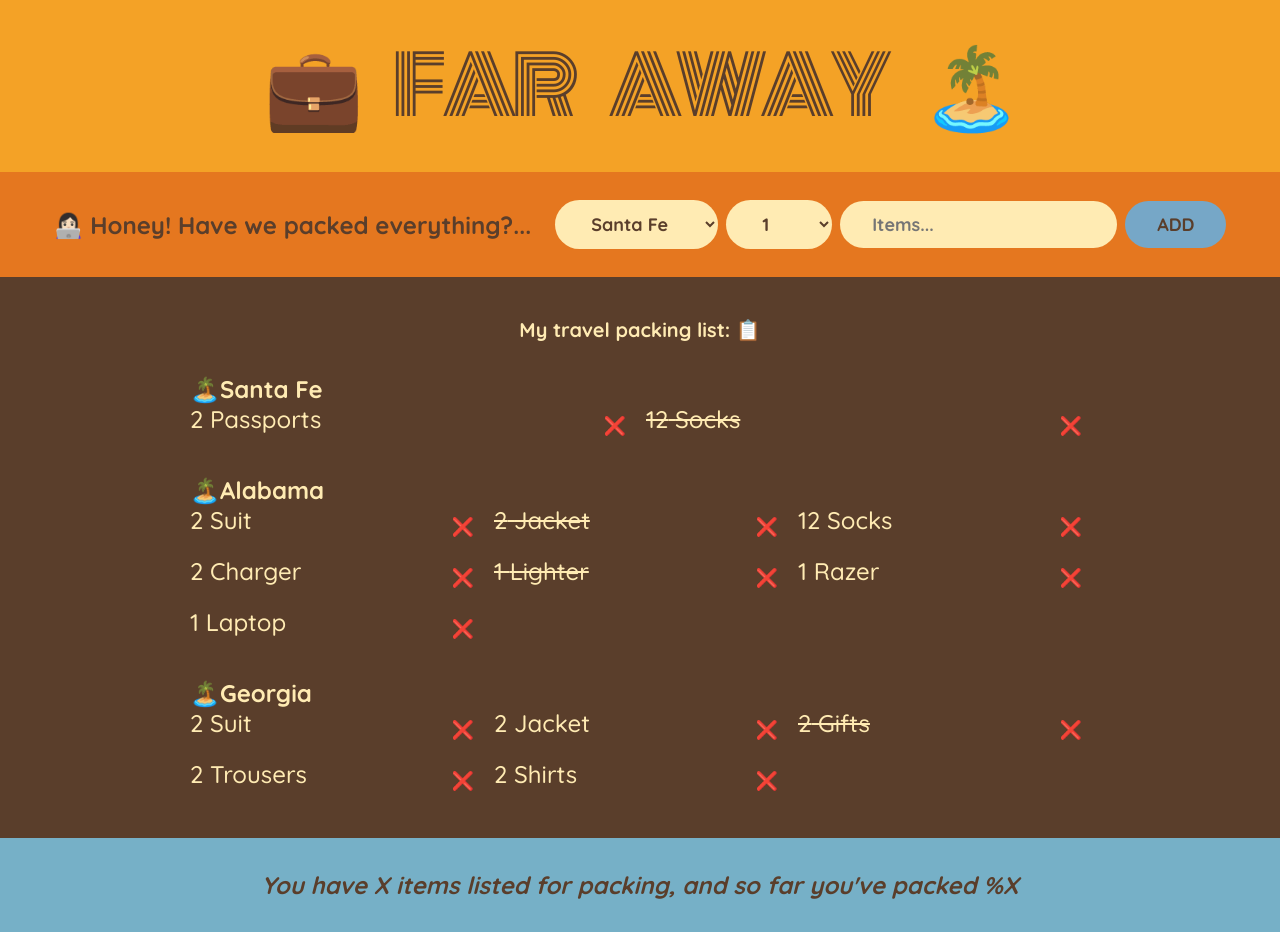
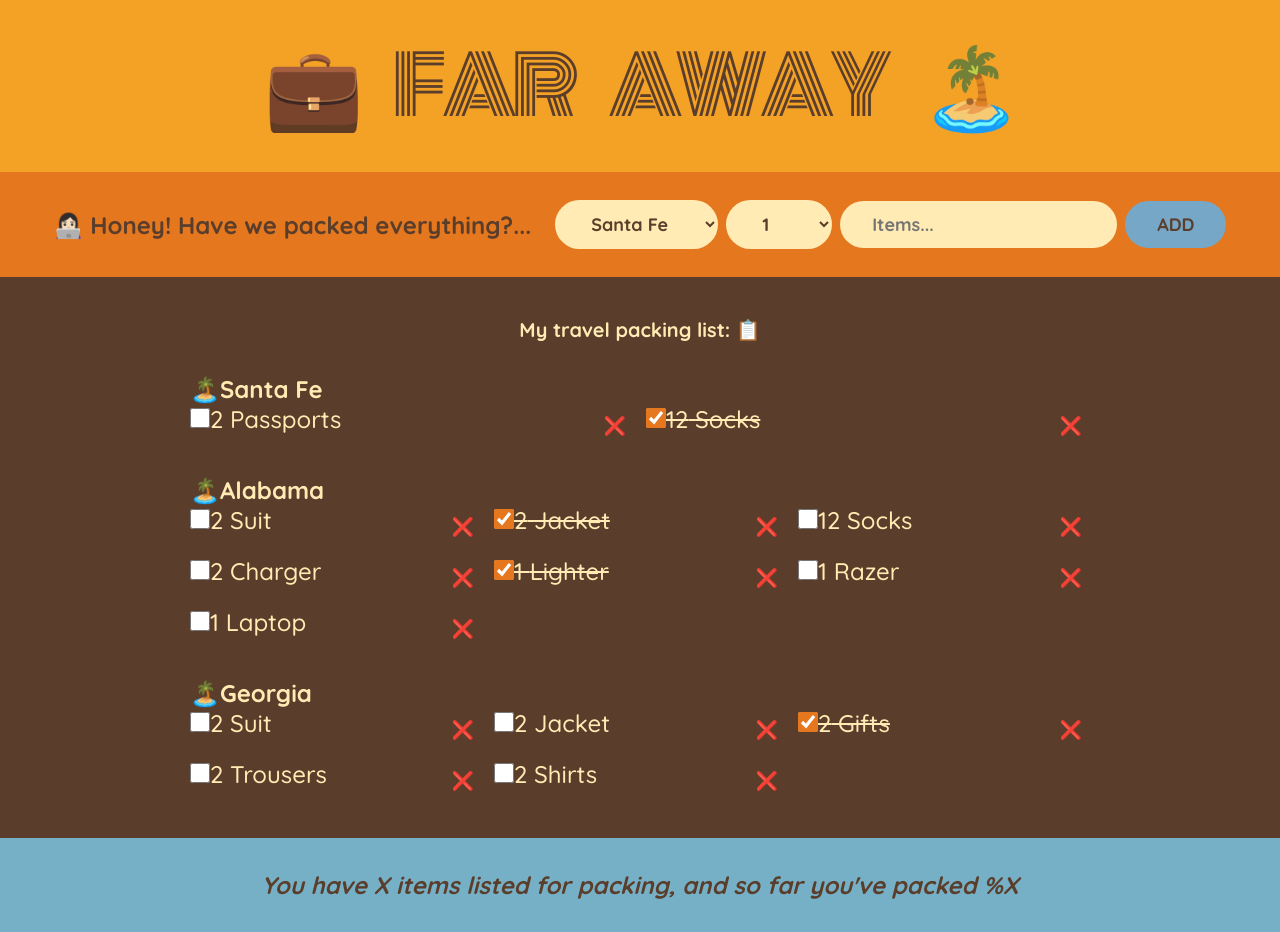
Before and after one commit to SoheilRezaei/far_away, a React (Create React App) app: page / in a window 1280 px wide. Built offline with nearby package versions, Linux system fonts and the light colour scheme.

Commit message:
added the checkbox (this also needs work as useEffect is not yet used to handle the change of component reloading once global state is updated in the parent component.

```diff
--- a/src/App.js
+++ b/src/App.js
@@ -50,11 +50,20 @@ export default function App() {
     console.log(travels);
   }
 
+  function handleToggleItem(updatedTravels) {
+    setTravels(updatedTravels);
+    console.log(travels);
+  }
+
   return (
     <div className="app">
       <Header />
       <Form onAddHandle={handleAddButton} />
-      <Tupack travel={travels} onDeleteHandle={handleDeleteItem} />
+      <Tupack
+        travel={travels}
+        onDeleteHandle={handleDeleteItem}
+        onCheckHandle={handleToggleItem}
+      />
       <Footer />
     </div>
   );
@@ -142,7 +151,7 @@ function Form({ onAddHandle }) {
   );
 }
 
-function Tupack({ travel, onDeleteHandle }) {
+function Tupack({ travel, onDeleteHandle, onCheckHandle }) {
   function handleDeleteItem(travel_id, item_id) {
     console.log(travel_id, item_id);
     const updatedTravels = travel.forEach((travel) => {
@@ -155,6 +164,19 @@ function Tupack({ travel, onDeleteHandle }) {
     onDeleteHandle(updatedTravels);
   }
 
+  function handleCheckItem(travel_id, item_id) {
+    console.log(travel_id, item_id);
+    const updatedTravels = travel.forEach((travel) => {
+      console.log(travel);
+      if (travel.id === travel_id) {
+        travel.items = travel.items.map((item) =>
+          item.id === item_id ? { ...item, packed: !item.packed } : item
+        );
+      }
+    });
+    console.log(updatedTravels);
+    onCheckHandle(updatedTravels);
+  }
   console.log(travel);
 
   return (
@@ -164,6 +186,7 @@ function Tupack({ travel, onDeleteHandle }) {
         <Travel
           travel={travel}
           onDeleteItem={handleDeleteItem}
+          onCheckHandle={handleCheckItem}
           key={travel.id}
         />
       ))}
@@ -171,26 +194,40 @@ function Tupack({ travel, onDeleteHandle }) {
   );
 }
 
-function Travel({ travel, onDeleteItem }) {
+function Travel({ travel, onDeleteItem, onCheckHandle }) {
   function parseDeleteItem(item_id) {
     console.log(item_id);
     onDeleteItem(travel.id, item_id);
+  }
+  function parseCheckItem(item_id) {
+    console.log(item_id);
+    onCheckHandle(travel.id, item_id);
   }
   return (
     <div>
       <h4>🏝️{travel.title}</h4>
       <ul key={travel.id}>
         {travel.items.map((item) => (
-          <Item item={item} onDeleteItem={parseDeleteItem} key={item.id} />
+          <Item
+            item={item}
+            onDeleteItem={parseDeleteItem}
+            onCheckHandle={parseCheckItem}
+            key={item.id}
+          />
         ))}
       </ul>
     </div>
   );
 }
 
-function Item({ item, onDeleteItem }) {
+function Item({ item, onDeleteItem, onCheckHandle }) {
   return (
     <li>
+      <input
+        type="checkbox"
+        checked={item.packed}
+        onChange={() => onCheckHandle(item.id)}
+      />
       <span style={item.packed ? { textDecoration: "line-through" } : {}}>
         {item.quantity} {item.description}
       </span>
```
